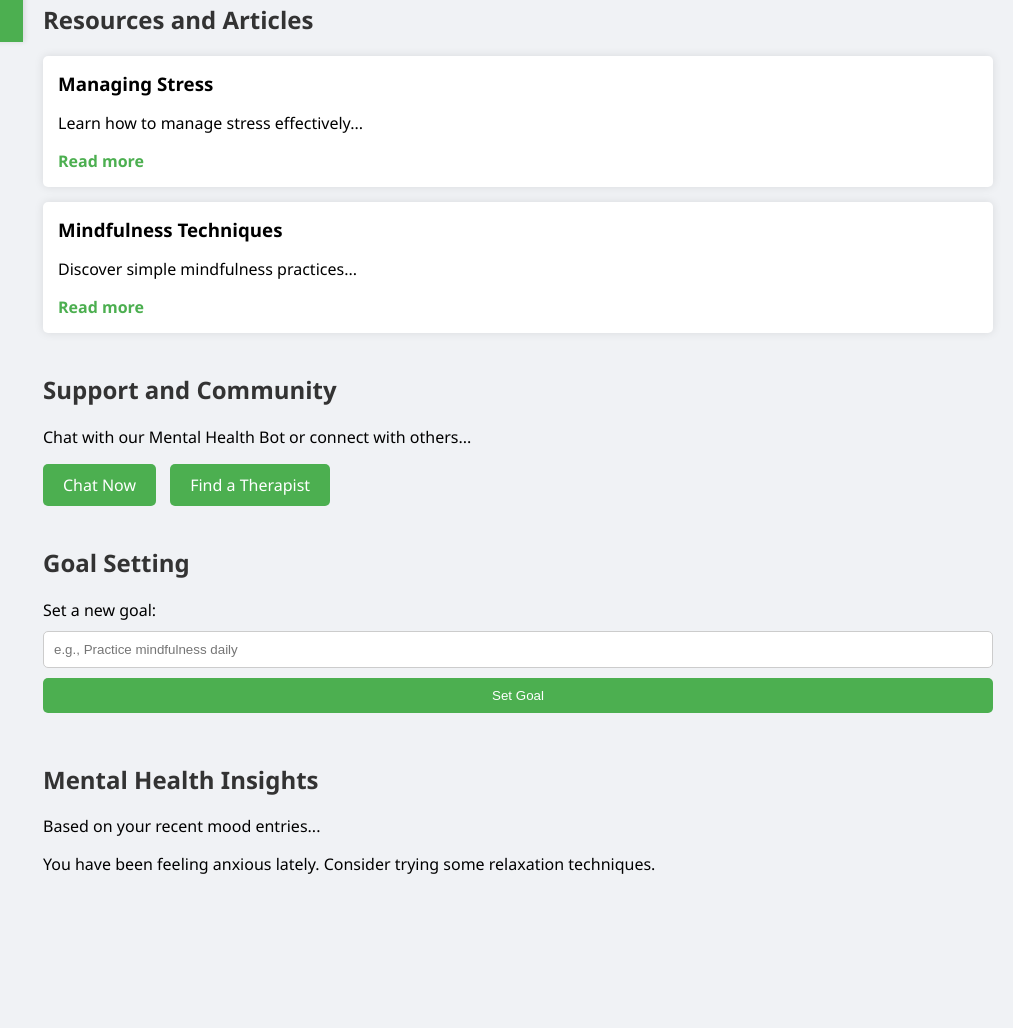
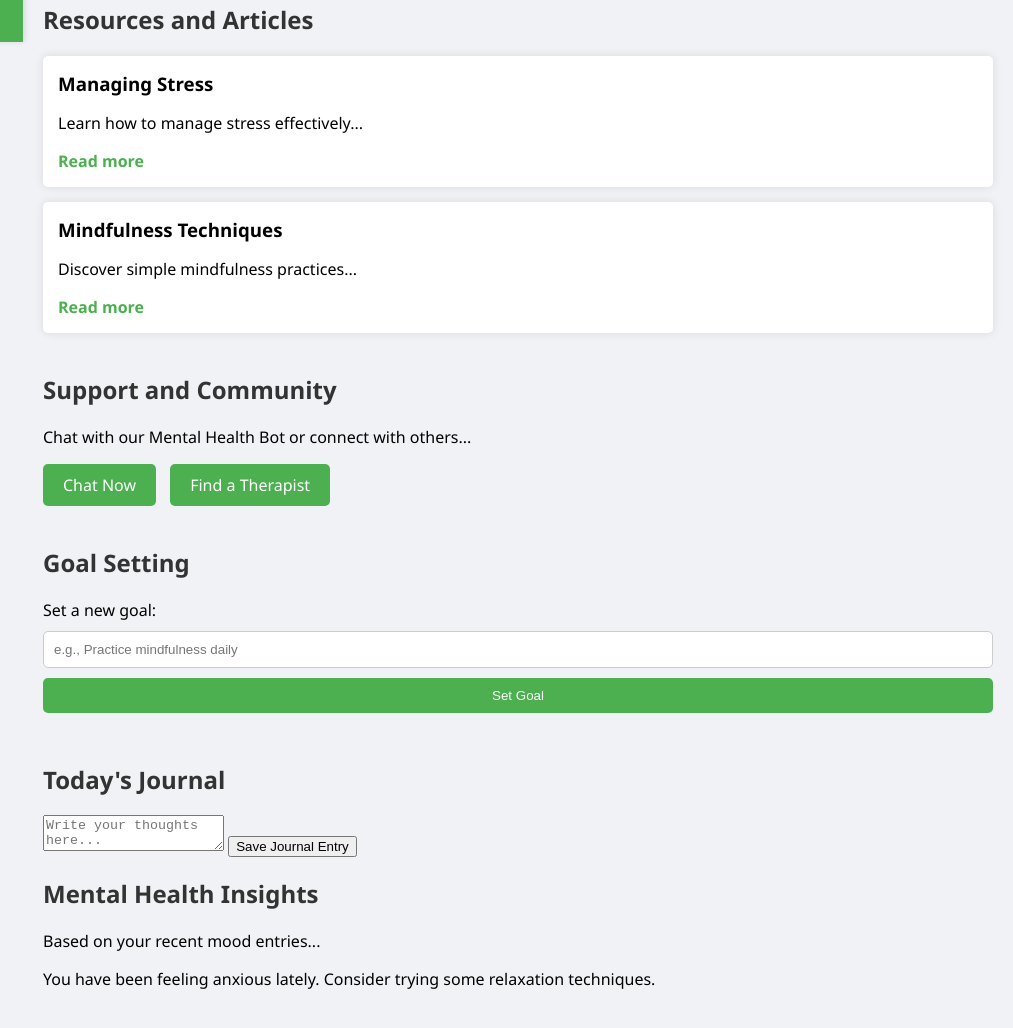
Before and after one commit to manishgangole/Mental-Health-Awareness, a website: page dashboard.html in a window 1280 px wide. Shown: the part 798-1826 px from the top of the page, without its empty margins (267-1280 px from the left). Before the commit the page ends 1733 px from the top, so only its background shows below. Drawn offline with nearby package versions, Linux system fonts and the light colour scheme.

Commit message:
dashboard.html

```diff
--- a/dashboard.html
+++ b/dashboard.html
@@ -24,6 +24,7 @@
             <li><a href="#resources">Resources</a></li>
             <li><a href="#support">Support</a></li>
             <li><a href="#goals">Goals</a></li>
+            <li><a href="#journal-section">journal-section</a></li>
             <li><a href="#insights">Insights</a></li>
         </ul>
     </div>
@@ -92,6 +93,13 @@
                 <!-- User's goals will appear here -->
             </ul>
         </section>
+        <!-- Today's Journal Section -->
+<section class="journal-section">
+    <h2>Today's Journal</h2>
+    <textarea id="journalInput" placeholder="Write your thoughts here..."></textarea>
+    <button id="saveJournalBtn">Save Journal Entry</button>
+    <div id="journalEntries"></div>
+</section>
 
         <section id="insights" class="section">
             <h2>Mental Health Insights</h2>
```
